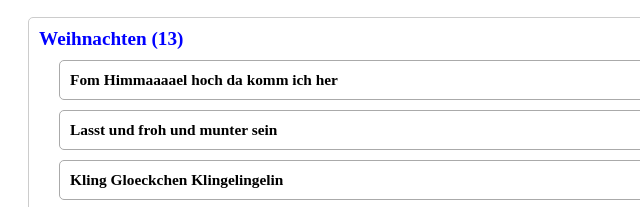
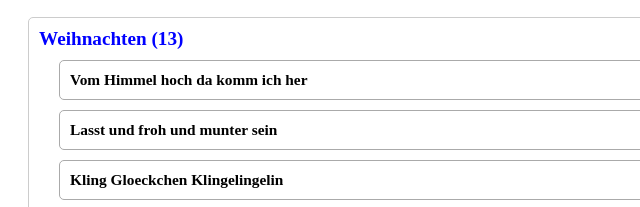
Before and after one commit to stephanripke/lyrics_general, a plain HTML site: page index.html in a window 1280 px wide. Shown: the part 157-364 px from the top of the page, 0-640 px from the left. Drawn offline with Linux system fonts and the light colour scheme.

Commit message:
Next_commit

```diff
--- a/index.html
+++ b/index.html
@@ -57,7 +57,7 @@
 <!--            <div class="details">Here all songs to this Artist</div>    -->
             <ul class="nested-list">
 
-		<li onclick="toggleDetails(this)">Fom Himmaaaael hoch da komm ich her
+		<li onclick="toggleDetails(this)">Vom Himmel hoch da komm ich her
                     <div class="details">
                        <pre><a href=https://open.spotify.com/track/5qqFekQNPfaBkG9N972ucX?si=e78e9dbbd12344ad>https://open.spotify.com/track/5qqFekQNPfaBkG9N972ucX?si=e78e9dbbd12344ad</a>
 
```
Also changed, not shown: 1 other file.
